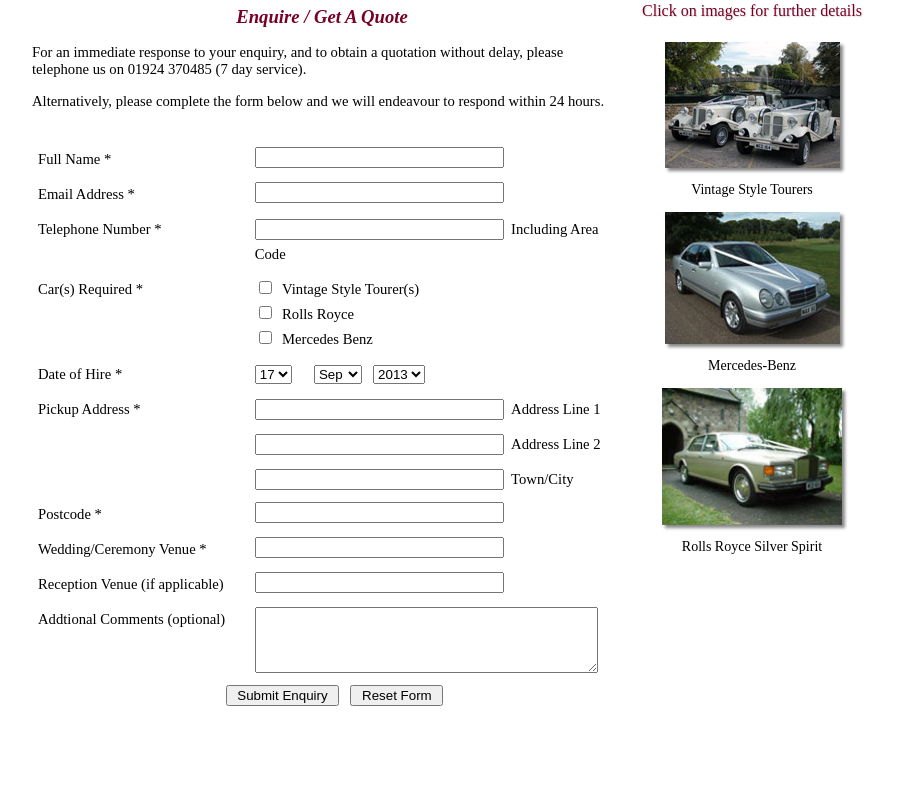
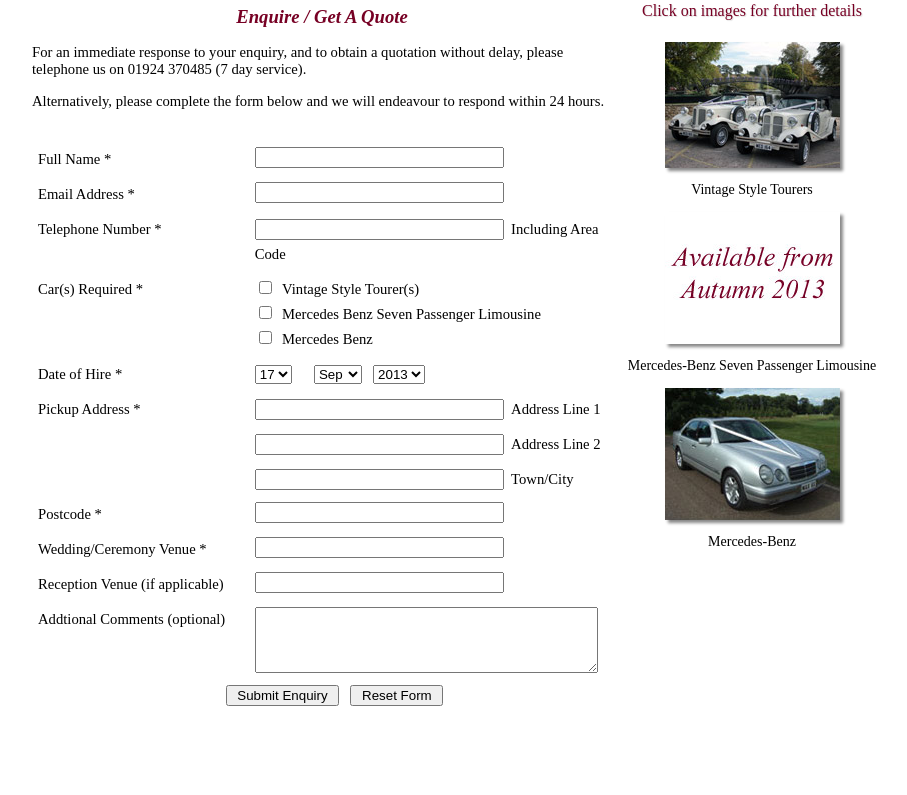
Before and after one commit to blake01/maxweddingcars, a PHP site: page /contact.php in a window 1280 px wide. Shown: the part 169-964 px from the top of the page, without its empty margins (193-1100 px from the left). Run offline with PHP 8.4, Linux system fonts and the light colour scheme; some libraries are stand-ins or nearby versions.

Commit message:
Addition of Stretched Mercedes
Using placeholder images for now.

```diff
--- a/beauford.html
+++ b/beauford.html
@@ -63,6 +63,7 @@
     backdrop to your Wedding photographs. Enjoy the experience of travelling in style in these elegant vehicles. Should the weather be unkind, these cars have soft top hoods (see pictures) to
     protect you from the elements at any time of year. </p>
 	<p>Our Tourers are four door ‘long bodied’ versions of the marque, affording greater rear space for your comfort.</p>
+    <p>See our Mercedes Benz Limousine if you require additional transport for several Bridesmaids.</p>
 	<p><a href="index.php">Click Here</a> to return to the homepage; click on the thumbnail images to see more pictures of this car.</p>
     </div>
     <!-- end #container -->
--- a/common.html
+++ b/common.html
@@ -32,10 +32,10 @@ alt="tumblr hit tracking tool" /></a></div></noscript>
       <h4>Click on images for further details</h4>
       <p><a href="beauford.html"><img src="Sidebar/beaufordsidebar.jpg" width="175" height="126" alt="vintage style tourer"/></a></p>
       <p>Vintage Style Tourers</p>
+      <p><a href="seven_seat_mercedes.html"><img src="Sidebar/placeholder.jpg" width="175" height="132" alt="mercedes wedding car" /></a></p>
+      <p>Mercedes-Benz Seven Passenger Limousine</p>
       <p><a href="merc.html"><img src="Sidebar/mercsidebar.jpg" width="175" height="132" alt="mercedes wedding car" /></a></p>
       <p>Mercedes-Benz    </p>
-      <p><a href="spirit.html"><img src="Sidebar/rollssidebar.jpg" width="180" height="137" alt="rolls royce wedding car" /></a></p>
-      <p>Rolls Royce Silver Spirit</p>
   </div>
 <!--The Header-->
 <div id="header">
--- a/contact.php
+++ b/contact.php
@@ -77,8 +77,8 @@
   <td colspan="3" valign="top" class="smallText"><label>
     <input type="checkbox" name="car[]" value="Beauford" id="Beauford" />
     &nbsp;Vintage Style Tourer(s) <br /></label><label>
-    <input type="checkbox"name="car[]" value="Rolls" id="Rolls" />
-    &nbsp;Rolls Royce<br /></label><label>
+    <input type="checkbox"name="car[]" value="Seven_Seater_Mercedes" id="Seven_Seater_Mercedes" />
+    &nbsp;Mercedes Benz Seven Passenger Limousine<br /></label><label>
     <input type="checkbox" name="car[]" value="Mercedes" id="Mercedes" />
     &nbsp;Mercedes Benz    <br />
   </label></td>
```
Also changed, not shown: seven_seat_mercedes.html (renamed from spirit.html, +6 -20 lines), Sidebar/placeholder.jpg (added).
